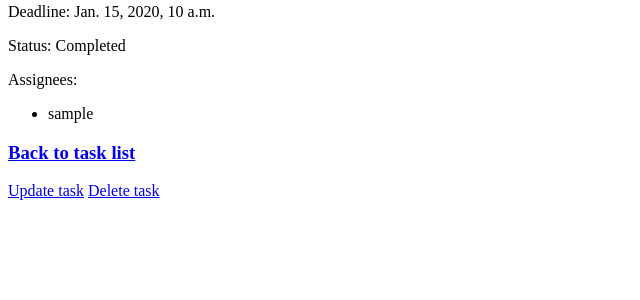
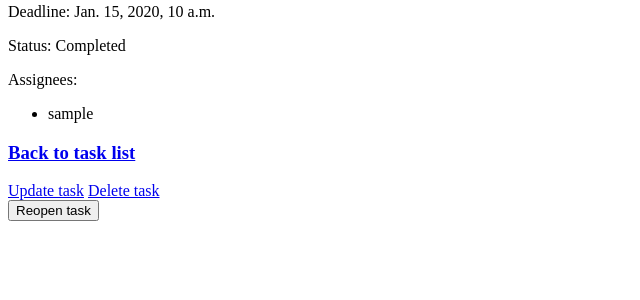
Before and after one commit to BekDevNazar/django-it-task-manager, a Django app: page /tasks/1/ in a window 1280 px wide. Shown: the part 179-479 px from the top of the page, without its empty margins (0-640 px from the left). Run offline with Django 5.2, Linux system fonts and the light colour scheme; tables that the repository leaves empty hold one stand-in row (values such as "Sample post").

Commit message:
Implement task status toggle

```diff
--- a/tasks/urls.py
+++ b/tasks/urls.py
@@ -1,6 +1,6 @@
 from django.urls import path
 
-from tasks.views import TaskListView, TaskDetailView, TaskUpdateView, TaskCreateView, TaskDeleteView
+from tasks.views import TaskListView, TaskDetailView, TaskUpdateView, TaskCreateView, TaskDeleteView, toggle_task_status
 
 app_name = "tasks"
 urlpatterns = [
@@ -9,4 +9,5 @@ urlpatterns = [
     path("<int:pk>/update/", TaskUpdateView.as_view(), name="task-update"),
     path("create/", TaskCreateView.as_view(), name="task-create"),
     path("<int:pk>/delete/", TaskDeleteView.as_view(), name="task-delete"),
+    path("<int:pk>/toggle-status/", toggle_task_status, name="task-toggle-status",)
 ]
--- a/tasks/views.py
+++ b/tasks/views.py
@@ -1,6 +1,7 @@
-from django.shortcuts import render
+from django.shortcuts import render, get_object_or_404, redirect
 from django.urls import reverse_lazy
 from django.views import generic
+from django.views.decorators.http import require_POST
 
 from tasks.forms import TaskForm
 from tasks.models import Task
@@ -36,3 +37,13 @@ class TaskDeleteView(generic.DeleteView):
     model = Task
     template_name = "tasks/task_confirm_delete.html"
     success_url = reverse_lazy("tasks:task-list")
+
+
+@require_POST
+def toggle_task_status(request, pk):
+    task = get_object_or_404(Task, pk=pk)
+
+    task.is_completed = not task.is_completed
+    task.save(update_fields=["is_completed"])
+
+    return redirect("tasks:task-detail", pk=task.pk)
--- a/templates/tasks/task_detail.html
+++ b/templates/tasks/task_detail.html
@@ -31,4 +31,16 @@
   </h3>
   <a href="{% url 'tasks:task-update' task.id %}">Update task</a>
   <a href="{% url 'tasks:task-delete' task.id %}">Delete task</a>
+  <form
+  method="post"
+  action="{% url 'tasks:task-toggle-status' task.pk %}"
+>
+  {% csrf_token %}
+
+  {% if task.is_completed %}
+    <button type="submit">Reopen task</button>
+  {% else %}
+    <button type="submit">Mark as completed</button>
+  {% endif %}
+</form>
 {% endblock %}
```
